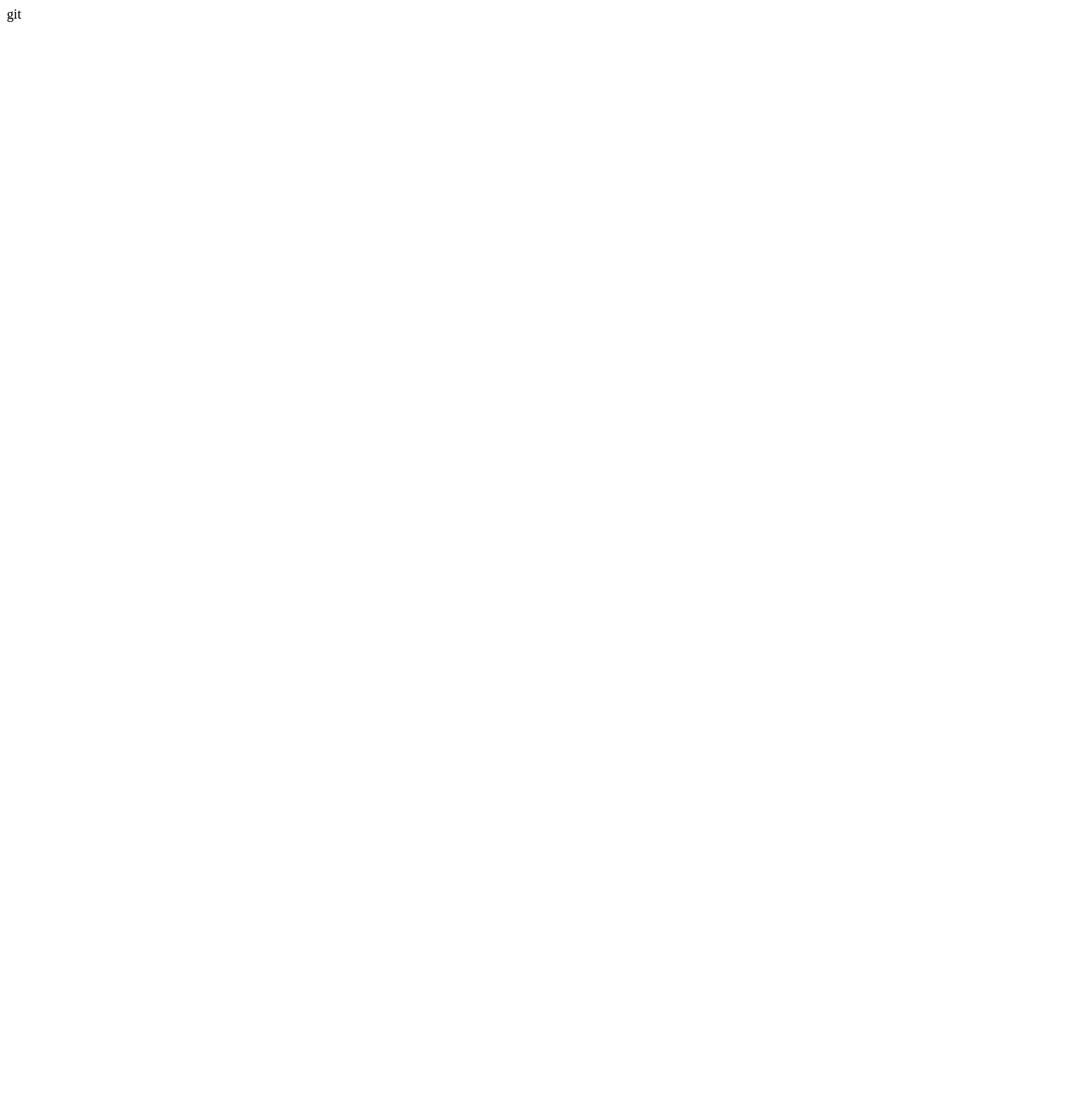
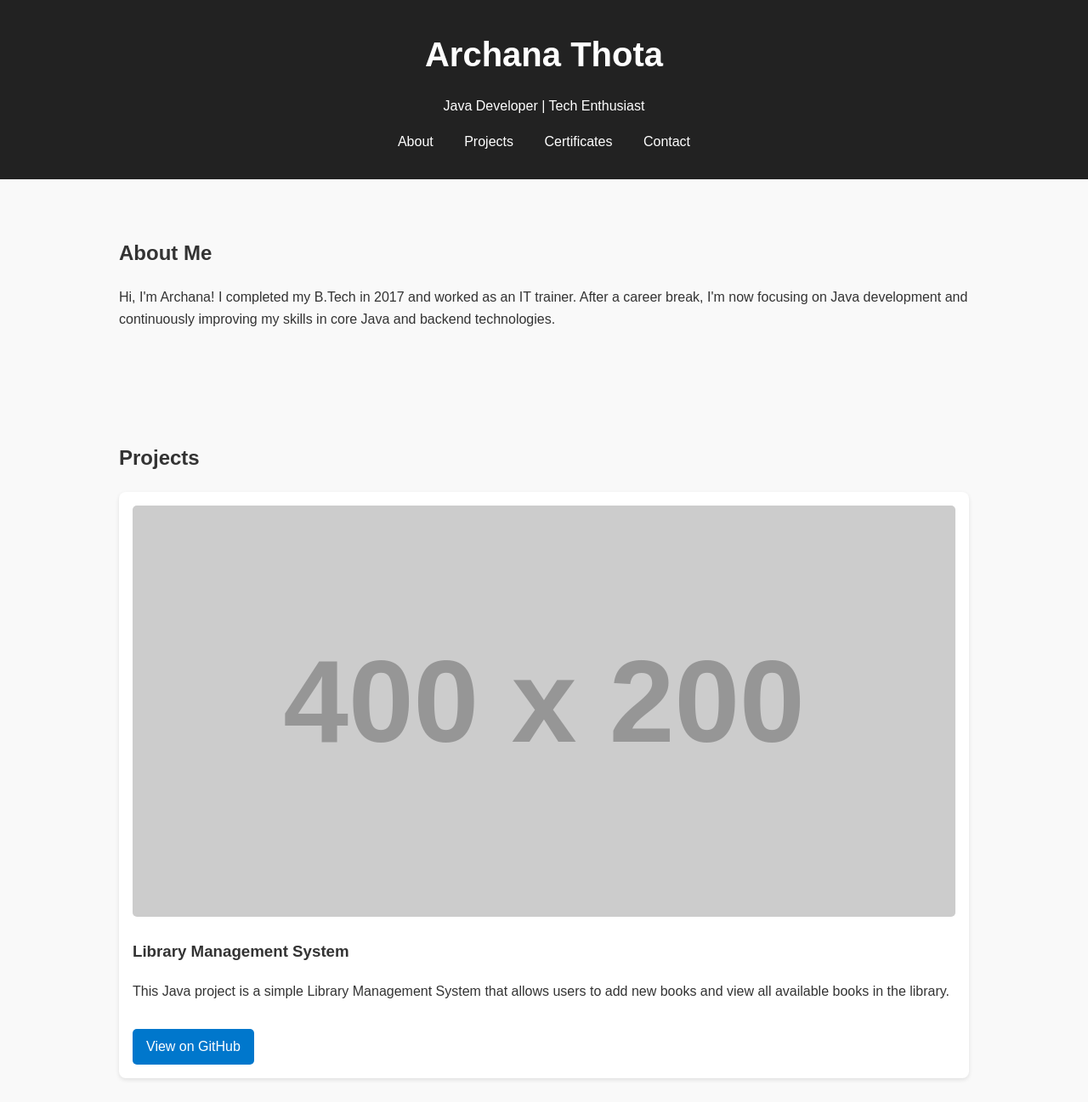
Before and after one commit to kalpanargb-sketch/kalpanargb-sketch.github.io, a plain HTML site: page index.html in a window 1280 px wide. Shown: the top 1297 px of the page at 85% size. Before the commit the page ends 800 px from the top, so only its background shows below. Drawn offline with Linux system fonts and the light colour scheme; placeholder pictures from the web are drawn by us.

Commit message:
Update index.html

```diff
--- a/index.html
+++ b/index.html
@@ -1 +1,107 @@
-git
+<!DOCTYPE html><html lang="en">
+<head>
+  <meta charset="UTF-8" />
+  <meta name="viewport" content="width=device-width, initial-scale=1.0" />
+  <title>My Portfolio</title>
+  <style>
+    body {
+      font-family: Arial, sans-serif;
+      margin: 0;
+      padding: 0;
+      line-height: 1.6;
+      color: #333;
+      background-color: #f9f9f9;
+    }
+    header {
+      background: #222;
+      color: #fff;
+      padding: 2rem;
+      text-align: center;
+    }
+    header h1 {
+      margin: 0;
+      font-size: 2.5rem;
+    }
+    nav {
+      margin-top: 1rem;
+    }
+    nav a {
+      color: #fff;
+      margin: 0 1rem;
+      text-decoration: none;
+    }
+    section {
+      padding: 3rem 2rem;
+      max-width: 1000px;
+      margin: auto;
+    }
+    .projects {
+      display: grid;
+      grid-template-columns: repeat(auto-fit, minmax(250px, 1fr));
+      gap: 1.5rem;
+    }
+    .project {
+      background: #fff;
+      padding: 1rem;
+      border-radius: 8px;
+      box-shadow: 0 2px 5px rgba(0,0,0,0.1);
+    }
+    .project img {
+      width: 100%;
+      border-radius: 5px;
+    }
+    footer {
+      text-align: center;
+      padding: 1.5rem;
+      background: #222;
+      color: #fff;
+    }
+    .btn {
+      display: inline-block;
+      margin-top: 1rem;
+      padding: 0.5rem 1rem;
+      background: #0077cc;
+      color: #fff;
+      border-radius: 5px;
+      text-decoration: none;
+    }
+  </style>
+</head>
+<body>
+  <header>
+    <h1>Archana Thota</h1>
+    <p>Java Developer | Tech Enthusiast</p>
+    <nav>
+      <a href="#about">About</a>
+      <a href="#projects">Projects</a>
+      <a href="#certificates">Certificates</a>
+      <a href="#contact">Contact</a>
+    </nav>
+  </header>  <section id="about">
+    <h2>About Me</h2>
+    <p>
+      Hi, I'm Archana! I completed my B.Tech in 2017 and worked as an IT trainer. After a career break, I'm now focusing on Java development and continuously improving my skills in core Java and backend technologies.
+    </p>
+  </section>  <section id="projects">
+    <h2>Projects</h2>
+    <div class="projects">
+      <div class="project">
+        <img src="https://via.placeholder.com/400x200" alt="Project Screenshot" />
+        <h3>Library Management System</h3>
+        <p>This Java project is a simple Library Management System that allows users to add new books and view all available books in the library.</p>
+        <a href="https://github.com/archanat753/LibraryManagement" class="btn">View on GitHub</a>
+      </div>
+  </section>  <section id="certificates">
+    <h2>Certificates & Achievements</h2>
+    <ul>
+      <li>Java Programming - Coursera</li>
+      <li>Database Fundamentals - MySQL</li>
+      <li>Git & GitHub - Udemy</li>
+    </ul>
+  </section>  <section id="contact">
+    <h2>Contact Me</h2>
+    <p>Email: <a href="atskalpanayerrajonna@gmail.com">atskalpanayerrajonna@gmail.com</a></p>
+    <p>GitHub: <a href="https://github.com/kalpanargb-sketch" target="_blank">https://github.com/kalpanargb-sketch</a></p>
+    <a href="Resume.pdf" class="btn">Download Resume</a>
+  </section>  <footer>
+    <p>&copy; 2025 kalpan yerrajonna
```
